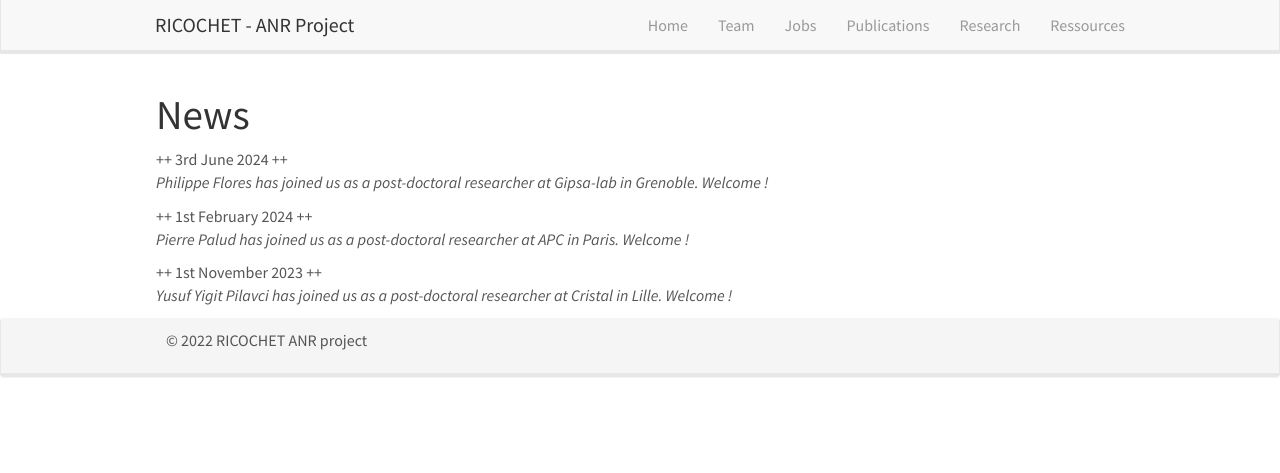
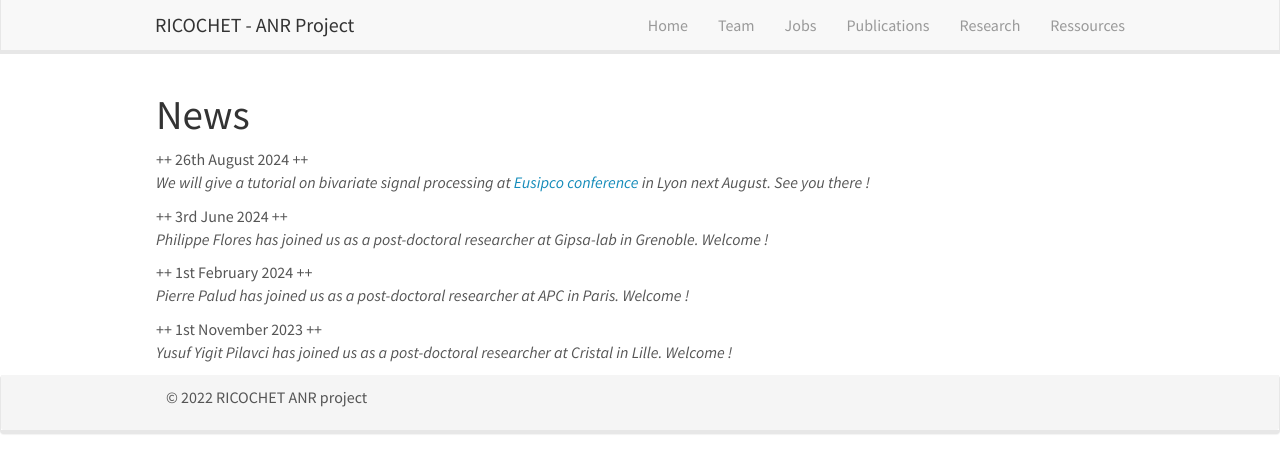
Before and after one commit to ricochet-anr/ricochet-anr.github.io, a Jekyll site: the page built from _pages/allnews.md, in a window 1280 px wide. Shown: the top 473 px of the page. Built offline with Jekyll 4.4.1, drawn with Linux system fonts in a browser that asks for light colours; nearby versions of some CDN libraries.

Commit message:
news update

```diff
--- a/_data/news.yml
+++ b/_data/news.yml
@@ -1,3 +1,6 @@
+- date: 26th August 2024
+  headline: We will give a tutorial on bivariate signal processing at [Eusipco conference](https://eusipcolyon.sciencesconf.org/) in Lyon next August. See you there !
+
 - date: 3rd June 2024
   headline: Philippe Flores has joined us as a post-doctoral researcher at Gipsa-lab in Grenoble. Welcome !
 
```
